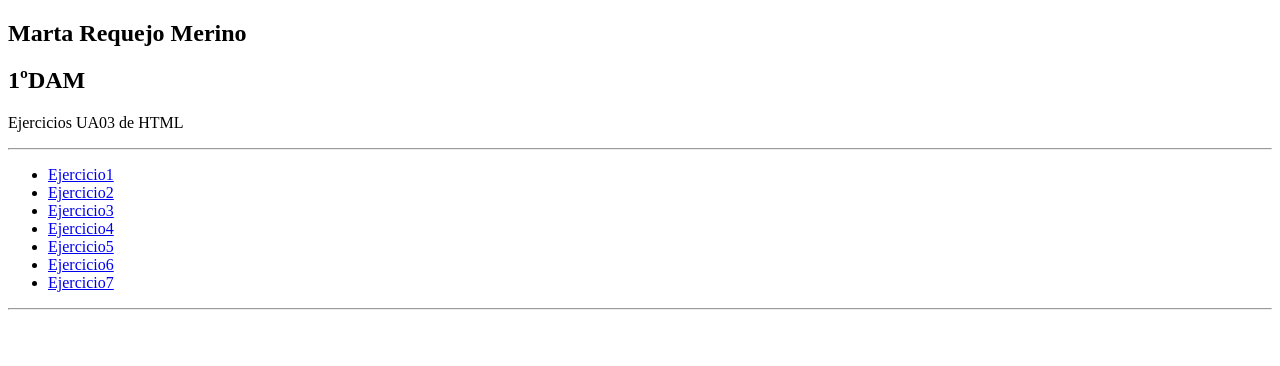
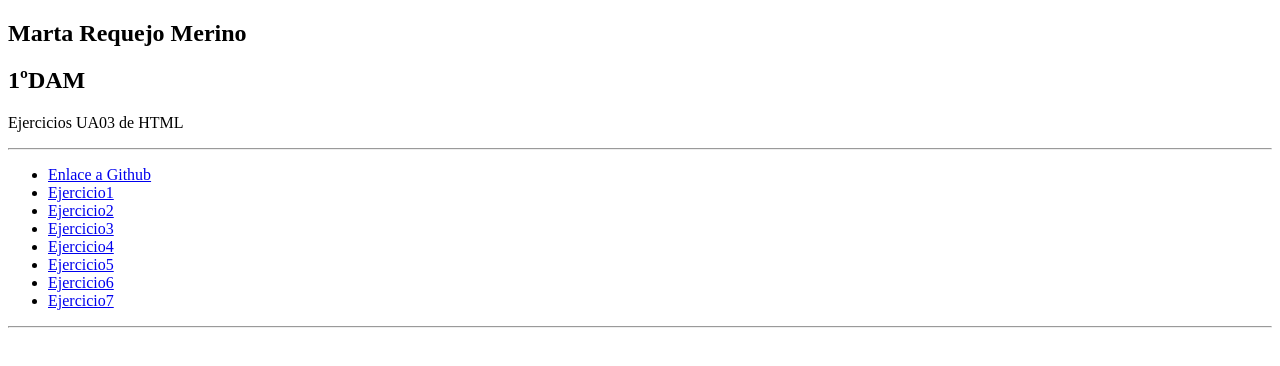
Before and after one commit to mreqmer/mreqmer.github.io, a plain HTML site: page Tema1/index.html in a window 1280 px wide. Drawn offline with Linux system fonts and the light colour scheme.

Commit message:
Terminados

```diff
--- a/Tema1/index.html
+++ b/Tema1/index.html
@@ -10,13 +10,14 @@
 	<p>Ejercicios UA03 de HTML</p>
 	<hr>
 	<ul>
-	<li><a href="ej1.html" target="blank">Ejercicio1</a></li>
-	<li><a href="ej2.html" target="blank">Ejercicio2</a></li>
-	<li><a href="ej3.html" target="blank">Ejercicio3</a></li>
-	<li><a href="ej4.html" target="blank">Ejercicio4</a></li>
-	<li><a href="ej5.html" target="blank">Ejercicio5</a></li>
-	<li><a href="ej6.html" target="blank">Ejercicio6</a></li>
-	<li><a href="ej7.html" target="blank">Ejercicio7</a></li>
+	<li><a href="https://github.com/mreqmer/mreqmer.github.io.git" target="blank">Enlace a Github</a></li>
+	<li><a href="ej1.html">Ejercicio1</a></li>
+	<li><a href="ej2.html">Ejercicio2</a></li>
+	<li><a href="ej3.html">Ejercicio3</a></li>
+	<li><a href="ej4.html">Ejercicio4</a></li>
+	<li><a href="ej5.html">Ejercicio5</a></li>
+	<li><a href="ej6.html">Ejercicio6</a></li>
+	<li><a href="ej7.html">Ejercicio7</a></li>
 	</ul>
 	<hr>
 </body>
```
Also changed, not shown: Tema1/ej1.html (+1 -0 lines), Tema1/ej2.html (+1 -0 lines), Tema1/ej3.html (+1 -0 lines), Tema1/ej4.html (+1 -0 lines), Tema1/ej5.html (+1 -0 lines), Tema1/ej6.html (+1 -0 lines), Tema1/ej7.html (+1 -0 lines).
